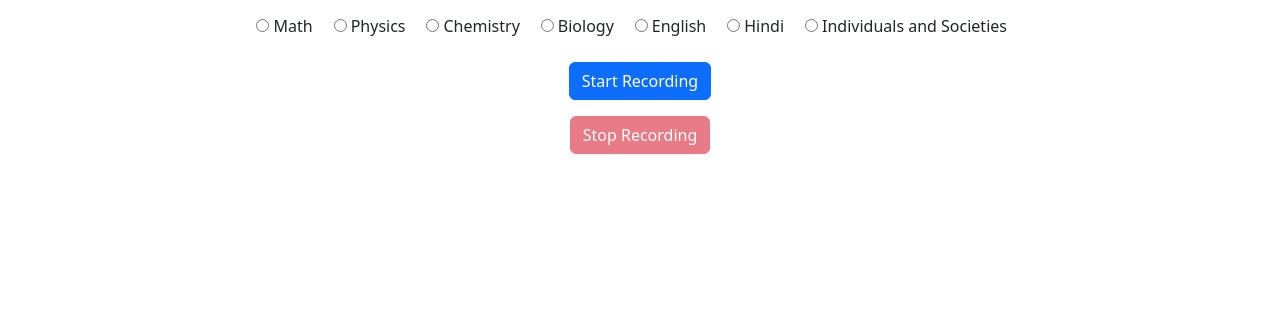
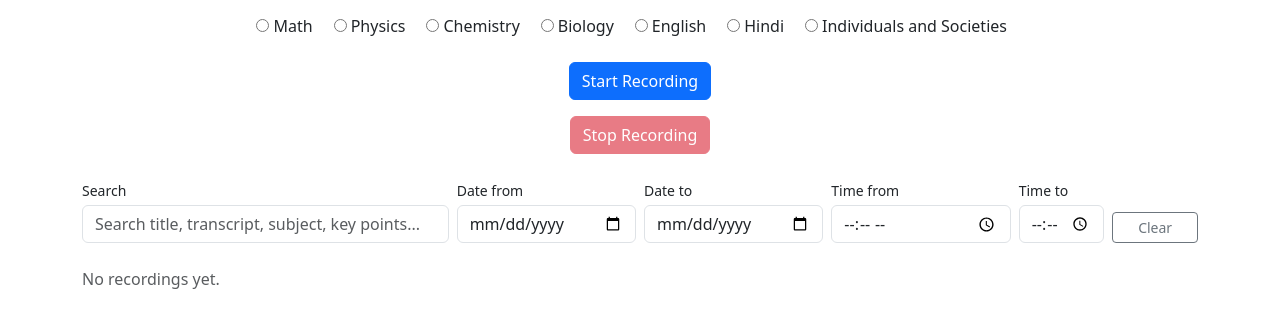
Before and after one commit to muditgoel135/Notes-Recorder, a Flask app: page / in a window 1280 px wide. Shown: the part 162-490 px from the top of the page. Run offline with Flask 3, Linux system fonts and the light colour scheme; some libraries are stand-ins or nearby versions.

Commit message:
Add filtering, pagination and inline note editing
Introduce server-side filtering and pagination for notes and a matching API. Added build_notes_query(), parse_notes_filters_from_request(), DEFAULT_PER_PAGE, check_has_active_transcription(), and /api/notes. Index route now paginates and passes page/total metadata. Extracted recordings list to templates/_notes_list.html and updated templates/index.html with filter UI and client-side JS to fetch, debounce, paginate, poll for active transcriptions, and support inline edit/save. Added /update_note POST to persist title/key points. Minor signature/format tweaks and quoting fix in extract_key_points prompt.

Co-authored-by: Copilot <223556219+Copilot@users.noreply.github.com>
Co-Authored-By: Claude <81847+claude@users.noreply.github.com>

```diff
--- a/app.py
+++ b/app.py
@@ -120,19 +120,127 @@ def init_database():
                 )
 
 
+DEFAULT_PER_PAGE = 30
+
+
+def build_notes_query(search=None, date_from=None, date_to=None, time_from=None, time_to=None):
+    query = Note.query
+
+    if search:
+        like_pattern = f"%{search}%"
+        query = query.filter(
+            db.or_(
+                Note.title.ilike(like_pattern),
+                Note.transcription.ilike(like_pattern),
+                Note.subject.ilike(like_pattern),
+                Note.key_points.ilike(like_pattern),
+            )
+        )
+
+    if date_from:
+        query = query.filter(Note.date >= date_from)
+    if date_to:
+        query = query.filter(Note.date <= date_to)
+
+    if time_from:
+        query = query.filter(Note.start_time >= (time_from + ":00" if len(time_from) == 5 else time_from))
+    if time_to:
+        query = query.filter(Note.start_time <= (time_to + ":59" if len(time_to) == 5 else time_to))
+
+    return query.order_by(Note.id.desc())
+
+
+def parse_notes_filters_from_request():
+    return {
+        "search": (request.args.get("q") or "").strip(),
+        "date_from": (request.args.get("date_from") or "").strip() or None,
+        "date_to": (request.args.get("date_to") or "").strip() or None,
+        "time_from": (request.args.get("time_from") or "").strip() or None,
+        "time_to": (request.args.get("time_to") or "").strip() or None,
+    }
+
+
+def check_has_active_transcription():
+    return db.session.query(
+        Note.query.filter(
+            db.or_(
+                Note.transcription_status.in_(
+                    [TRANSCRIPTION_PENDING, TRANSCRIPTION_PROCESSING]
+                ),
+                Note.key_points_status.in_([KEY_POINTS_PENDING, KEY_POINTS_PROCESSING]),
+            )
+        ).exists()
+    ).scalar()
+
+
 # Flask routes
 @app.route("/")
 def index():
-    notes = Note.query.order_by(Note.id.desc()).all()
-    has_active_transcription = any(
-        note.transcription_status in {TRANSCRIPTION_PENDING, TRANSCRIPTION_PROCESSING}
-        or note.key_points_status in {KEY_POINTS_PENDING, KEY_POINTS_PROCESSING}
-        for note in notes
+    filters = parse_notes_filters_from_request()
+    page = request.args.get("page", 1, type=int)
+    if page < 1:
+        page = 1
+
+    pagination = build_notes_query(**filters).paginate(
+        page=page, per_page=DEFAULT_PER_PAGE, error_out=False
     )
+
+    has_active_transcription = check_has_active_transcription()
+    has_filters = bool(
+        filters["search"]
+        or filters["date_from"]
+        or filters["date_to"]
+        or filters["time_from"]
+        or filters["time_to"]
+    )
+
     return render_template(
         "index.html",
-        notes=notes,
+        notes=pagination.items,
+        page=pagination.page,
+        total_pages=pagination.pages or 1,
+        total=pagination.total,
         has_active_transcription=has_active_transcription,
+        has_filters=has_filters,
+    )
+
+
+@app.route("/api/notes")
+def api_notes():
+    filters = parse_notes_filters_from_request()
+    page = request.args.get("page", 1, type=int)
+    if page < 1:
+        page = 1
+
+    pagination = build_notes_query(**filters).paginate(
+        page=page, per_page=DEFAULT_PER_PAGE, error_out=False
+    )
+
+    has_filters = bool(
+        filters["search"]
+        or filters["date_from"]
+        or filters["date_to"]
+        or filters["time_from"]
+        or filters["time_to"]
+    )
+
+    html = render_template(
+        "_notes_list.html",
+        notes=pagination.items,
+        page=pagination.page,
+        total_pages=pagination.pages or 1,
+        total=pagination.total,
+        has_filters=has_filters,
+    )
+
+    return jsonify(
+        {
+            "html": html,
+            "page": pagination.page,
+            "total_pages": pagination.pages or 1,
+            "total": pagination.total,
+            "has_active_transcription": check_has_active_transcription(),
+        }
     )
 
 
@@ -164,9 +272,7 @@ def update_transcription_status(note_id, status, transcription=None, error=None)
     return note
 
 
-def update_key_points_status(
-    note_id, status, title=None, key_points=None, error=None
-):
+def update_key_points_status(note_id, status, title=None, key_points=None, error=None):
     note = db.session.get(Note, note_id)
     if not note:
         return None
@@ -254,7 +360,7 @@ def extract_key_points(note_id, transcript):
                                 "with ONLY a JSON object of the form "
                                 '{"title": "short descriptive title (max 8 words)", '
                                 '"key_points": "markdown notes summarizing the '
-                                'transcript"}. In key_points, use \'## \' headings '
+                                "transcript\"}. In key_points, use '## ' headings "
                                 "to group related points into sections when the "
                                 "transcript covers multiple topics, and '-' for "
                                 "bullets under each heading. Nested bullets must be "
@@ -398,6 +504,19 @@ def recording_file(filename):
     return send_from_directory(RECORDINGS_DIR, filename)
 
 
+@app.route("/update_note/<int:note_id>", methods=["POST"])
+def update_note(note_id):
+    note = Note.query.get_or_404(note_id)
+    data = request.get_json(silent=True) or {}
+    title = (data.get("title") or "").strip()
+    key_points = (data.get("key_points") or "").strip()
+
+    note.title = title[:200] or None
+    note.key_points = key_points or None
+    db.session.commit()
+    return jsonify({"message": "Note updated."})
+
+
 @app.route("/delete/<int:note_id>", methods=["POST"])
 def delete_note(note_id):
     note = Note.query.get_or_404(note_id)
--- /dev/null
+++ b/templates/_notes_list.html
@@ -0,0 +1,129 @@
+{% if notes %}
+<h2 class="h4">Recordings</h2>
+<div class="list-group">
+    {% for note in notes %}
+    <div class="list-group-item">
+        <div class="d-flex justify-content-between align-items-center gap-3 flex-wrap">
+            <div>
+                <strong>{{ note.subject or "Untitled" }}</strong>
+                <div class="text-muted small">{{ note.date }} {{ note.start_time }} - {{ note.end_time }}
+                </div>
+            </div>
+
+            <div>
+                <form action="{{ '/delete/' + note.id|string }}" method="post" class="mb-0">
+                    <button type="submit" class="btn btn-sm btn-danger">Delete</button>
+                </form>
+            </div>
+
+            {% if note.recording_path %}
+            <audio controls
+                src="{{ url_for('recording_file', filename=note.recording_path.split('/')[-1]) }}">
+            </audio>
+            {% endif %}
+        </div>
+
+        <div class="mt-3">
+            {% if note.transcription_status == "completed" %}
+            {% if note.key_points_status == "completed" %}
+            <div class="note-display" data-note-id="{{ note.id }}">
+                <div class="d-flex justify-content-between align-items-start gap-2">
+                    {% if note.title %}
+                    <div class="fw-semibold mb-2">{{ note.title }}</div>
+                    {% else %}
+                    <div></div>
+                    {% endif %}
+                    <button class="btn btn-link btn-sm ps-0 edit-note-btn" type="button"
+                        data-note-id="{{ note.id }}">
+                        Edit
+                    </button>
+                </div>
+                {% if note.key_points %}
+                {% if note.key_points | length > 500 %}
+                <div class="mb-0 markdown-content collapse" id="keypoints-{{ note.id }}">
+                    <div class="small text-muted mb-1">Key Points</div>
+                    {{ note.key_points | markdown }}
+                </div>
+                <button class="btn btn-link btn-sm ps-0 mt-1" type="button" data-bs-toggle="collapse"
+                    data-bs-target="#keypoints-{{ note.id }}" aria-expanded="false"
+                    aria-controls="keypoints-{{ note.id }}">
+                    Show key points
+                </button>
+                {% else %}
+                <div class="small text-muted mb-1">Key Points</div>
+                <div class="mb-0 markdown-content">{{ note.key_points | markdown }}</div>
+                {% endif %}
+                {% endif %}
+            </div>
+
+            <div class="note-edit-form d-none" data-note-id="{{ note.id }}">
+                <input type="text" class="form-control form-control-sm mb-2 note-title-input"
+                    placeholder="Title" value="{{ note.title or '' }}">
+                <textarea class="form-control form-control-sm mb-2 note-keypoints-input" rows="8"
+                    placeholder="Key points (markdown)">{{ note.key_points or '' }}</textarea>
+                <button class="btn btn-sm btn-primary save-note-btn" type="button"
+                    data-note-id="{{ note.id }}">
+                    Save
+                </button>
+                <button class="btn btn-sm btn-secondary cancel-note-btn" type="button">Cancel</button>
+                <div class="small text-danger note-edit-error mt-1 d-none"></div>
+            </div>
+            {% elif note.key_points_status in ("pending", "processing") %}
+            <div class="small text-muted mb-2">Extracting key points...</div>
+            <p class="mb-0 note-text">{{ note.transcription or "No speech detected." }}</p>
+            {% elif note.key_points_status == "failed" %}
+            <div class="small text-danger mb-1">
+                Key point extraction failed{% if note.key_points_error %}: {{ note.key_points_error }}
+                {% endif %}
+            </div>
+            <p class="mb-0 note-text">{{ note.transcription or "No speech detected." }}</p>
+            {% else %}
+            <p class="mb-0 note-text">{{ note.transcription or "No speech detected." }}</p>
+            {% endif %}
+
+            {% if note.key_points_status == "completed" and note.key_points %}
+            <button class="btn btn-link btn-sm ps-0 mt-1" type="button" data-bs-toggle="collapse"
+                data-bs-target="#transcript-{{ note.id }}">
+                Show full transcript
+            </button>
+            <div class="collapse" id="transcript-{{ note.id }}">
+                <div class="small text-muted mb-1">Full Transcript</div>
+                <p class="mb-0 note-text">{{ note.transcription or "No speech detected." }}</p>
+            </div>
+            {% endif %}
+            {% elif note.transcription_status == "processing" %}
+            <div class="small text-muted">Transcribing...</div>
+            {% elif note.transcription_status == "failed" %}
+            <div class="small text-danger">
+                Transcription failed{% if note.transcription_error %}: {{ note.transcription_error }}{%
+                endif %}
+            </div>
+            {% else %}
+            <div class="small text-muted">Transcription pending...</div>
+            {% endif %}
+        </div>
+    </div>
+    {% endfor %}
+</div>
+
+<nav class="d-flex justify-content-between align-items-center mt-3" id="pagination-controls">
+    <button id="prev-page-btn" class="btn btn-outline-secondary btn-sm" {% if page <= 1 %}disabled{% endif %}
+        data-page="{{ page - 1 }}">
+        Previous
+    </button>
+    <span class="text-muted small">Page {{ page }} of {{ total_pages }} ({{ total }} result{{ "s" if total != 1
+        }})</span>
+    <button id="next-page-btn" class="btn btn-outline-secondary btn-sm" {% if page >= total_pages %}disabled{% endif
+        %} data-page="{{ page + 1 }}">
+        Next
+    </button>
+</nav>
+{% else %}
+<p class="text-muted">
+    {% if has_filters %}
+    No recordings match your search/filters.
+    {% else %}
+    No recordings yet.
+    {% endif %}
+</p>
+{% endif %}
--- a/templates/index.html
+++ b/templates/index.html
@@ -64,78 +64,37 @@
             <div id="recording-status" class="mt-3"></div>
         </div>
 
+        <div id="filters-bar" class="row g-2 mb-3 align-items-end">
+            <div class="col-12 col-md-4">
+                <label for="search-input" class="form-label small mb-1">Search</label>
+                <input type="search" id="search-input" class="form-control"
+                    placeholder="Search title, transcript, subject, key points...">
+            </div>
+            <div class="col-6 col-md-2">
+                <label for="date-from-input" class="form-label small mb-1">Date from</label>
+                <input type="date" id="date-from-input" class="form-control">
+            </div>
+            <div class="col-6 col-md-2">
+                <label for="date-to-input" class="form-label small mb-1">Date to</label>
+                <input type="date" id="date-to-input" class="form-control">
+            </div>
+            <div class="col-6 col-md-2">
+                <label for="time-from-input" class="form-label small mb-1">Time from</label>
+                <input type="time" id="time-from-input" class="form-control">
+            </div>
+            <div class="col-6 col-md-1">
+                <label for="time-to-input" class="form-label small mb-1">Time to</label>
+                <input type="time" id="time-to-input" class="form-control">
+            </div>
+            <div class="col-12 col-md-1">
+                <button id="clear-filters-btn" type="button" class="btn btn-outline-secondary btn-sm w-100">
+                    Clear
+                </button>
+            </div>
+        </div>
+
         <div id="recordings-list" class="mt-4">
-            {% if notes %}
-            <h2 class="h4">Recordings</h2>
-            <div class="list-group">
-                {% for note in notes %}
-                <div class="list-group-item">
-                    <div class="d-flex justify-content-between align-items-center gap-3 flex-wrap">
-                        <div>
-                            <strong>{{ note.subject or "Untitled" }}</strong>
-                            <div class="text-muted small">{{ note.date }} {{ note.start_time }} - {{ note.end_time }}
-                            </div>
-                        </div>
-
-                        <div>
-                            <form action="{{ '/delete/' + note.id|string }}" method="post" class="mb-0">
-                                <button type="submit" class="btn btn-sm btn-danger">Delete</button>
-                            </form>
-                        </div>
-
-                        {% if note.recording_path %}
-                        <audio controls
-                            src="{{ url_for('recording_file', filename=note.recording_path.split('/')[-1]) }}">
-                        </audio>
-                        {% endif %}
-                    </div>
-
-                    <div class="mt-3">
-                        {% if note.transcription_status == "completed" %}
-                        {% if note.key_points_status == "completed" and note.title %}
-                        <div class="fw-semibold mb-2">{{ note.title }}</div>
-                        {% endif %}
-                        {% if note.key_points_status == "completed" and note.key_points %}
-                        <div class="small text-muted mb-1">Key Points</div>
-                        <div class="mb-0 markdown-content">{{ note.key_points | markdown }}</div>
-                        {% elif note.key_points_status in ("pending", "processing") %}
-                        <div class="small text-muted mb-2">Extracting key points...</div>
-                        <p class="mb-0 note-text">{{ note.transcription or "No speech detected." }}</p>
-                        {% elif note.key_points_status == "failed" %}
-                        <div class="small text-danger mb-1">
-                            Key point extraction failed{% if note.key_points_error %}: {{ note.key_points_error }}
-                            {% endif %}
-                        </div>
-                        <p class="mb-0 note-text">{{ note.transcription or "No speech detected." }}</p>
-                        {% else %}
-                        <p class="mb-0 note-text">{{ note.transcription or "No speech detected." }}</p>
-                        {% endif %}
-
-                        {% if note.key_points_status == "completed" and note.key_points %}
-                        <button class="btn btn-link btn-sm ps-0 mt-1" type="button" data-bs-toggle="collapse"
-                            data-bs-target="#transcript-{{ note.id }}">
-                            Show full transcript
-                        </button>
-                        <div class="collapse" id="transcript-{{ note.id }}">
-                            <div class="small text-muted mb-1">Full Transcript</div>
-                            <p class="mb-0 note-text">{{ note.transcription or "No speech detected." }}</p>
-                        </div>
-                        {% endif %}
-                        {% elif note.transcription_status == "processing" %}
-                        <div class="small text-muted">Transcribing...</div>
-                        {% elif note.transcription_status == "failed" %}
-                        <div class="small text-danger">
-                            Transcription failed{% if note.transcription_error %}: {{ note.transcription_error }}{%
-                            endif %}
-                        </div>
-                        {% else %}
-                        <div class="small text-muted">Transcription pending...</div>
-                        {% endif %}
-                    </div>
-                </div>
-                {% endfor %}
-            </div>
-            {% endif %}
+            {% include "_notes_list.html" %}
         </div>
     </div><br>
 
@@ -240,7 +199,7 @@
                         const blob = new Blob(audioChunks, { type: mediaRecorder.mimeType });
                         await uploadRecording(blob, getExtension(mediaRecorder.mimeType));
                         setStatus("Recording saved.");
-                        window.location.reload();
+                        fetchAndRenderNotes(currentPage);
                     } catch (error) {
                         setStatus(error.message, true);
                     }
@@ -264,9 +223,129 @@
             }
         });
 
-        const hasActiveTranscription = {{ has_active_transcription | tojson }};
-        if (hasActiveTranscription) {
-            setTimeout(() => window.location.reload(), 10000);
+        document.getElementById("recordings-list").addEventListener("click", async (event) => {
+            const editButton = event.target.closest(".edit-note-btn");
+            const cancelButton = event.target.closest(".cancel-note-btn");
+            const saveButton = event.target.closest(".save-note-btn");
+            const pageButton = event.target.closest("#prev-page-btn, #next-page-btn");
+
+            if (pageButton && !pageButton.disabled) {
+                fetchAndRenderNotes(Number(pageButton.dataset.page));
+                return;
+            }
+
+            if (editButton) {
+                const noteId = editButton.dataset.noteId;
+                document.querySelector(`.note-display[data-note-id="${noteId}"]`).classList.add("d-none");
+                document.querySelector(`.note-edit-form[data-note-id="${noteId}"]`).classList.remove("d-none");
+                return;
+            }
+
+            if (cancelButton) {
+                const form = cancelButton.closest(".note-edit-form");
+                const noteId = form.dataset.noteId;
+                form.classList.add("d-none");
+                document.querySelector(`.note-display[data-note-id="${noteId}"]`).classList.remove("d-none");
+                return;
+            }
+
+            if (saveButton) {
+                const noteId = saveButton.dataset.noteId;
+                const form = document.querySelector(`.note-edit-form[data-note-id="${noteId}"]`);
+                const title = form.querySelector(".note-title-input").value;
+                const keyPoints = form.querySelector(".note-keypoints-input").value;
+                const errorBox = form.querySelector(".note-edit-error");
+                errorBox.classList.add("d-none");
+                saveButton.disabled = true;
+
+                try {
+                    const response = await fetch(`/update_note/${noteId}`, {
+                        method: "POST",
+                        headers: { "Content-Type": "application/json" },
+                        body: JSON.stringify({ title, key_points: keyPoints })
+                    });
+
+                    if (!response.ok) {
+                        const data = await response.json().catch(() => ({}));
+                        throw new Error(data.error || "Could not save note.");
+                    }
+
+                    fetchAndRenderNotes(currentPage);
+                } catch (error) {
+                    errorBox.textContent = error.message;
+                    errorBox.classList.remove("d-none");
+                    saveButton.disabled = false;
+                }
+            }
+        });
+
+        let currentPage = 1;
+        let pollTimer = null;
+
+        function getCurrentFilters() {
+            return {
+                q: document.getElementById("search-input").value.trim(),
+                date_from: document.getElementById("date-from-input").value,
+                date_to: document.getElementById("date-to-input").value,
+                time_from: document.getElementById("time-from-input").value,
+                time_to: document.getElementById("time-to-input").value,
+            };
         }
+
+        function schedulePolling(shouldPoll) {
+            if (pollTimer) {
+                clearTimeout(pollTimer);
+                pollTimer = null;
+            }
+            if (shouldPoll) {
+                pollTimer = setTimeout(() => fetchAndRenderNotes(currentPage), 10000);
+            }
+        }
+
+        async function fetchAndRenderNotes(page = 1) {
+            const filters = getCurrentFilters();
+            const params = new URLSearchParams();
+            if (filters.q) params.set("q", filters.q);
+            if (filters.date_from) params.set("date_from", filters.date_from);
+            if (filters.date_to) params.set("date_to", filters.date_to);
+            if (filters.time_from) params.set("time_from", filters.time_from);
+            if (filters.time_to) params.set("time_to", filters.time_to);
+            params.set("page", String(page));
+
+            const response = await fetch(`/api/notes?${params.toString()}`);
+            if (!response.ok) {
+                return;
+            }
+            const data = await response.json();
+            currentPage = data.page;
+            document.getElementById("recordings-list").innerHTML = data.html;
+            schedulePolling(data.has_active_transcription);
+        }
+
+        function debounce(fn, delayMs) {
+            let timeoutId;
+            return (...args) => {
+                clearTimeout(timeoutId);
+                timeoutId = setTimeout(() => fn(...args), delayMs);
+            };
+        }
+
+        const debouncedSearch = debounce(() => fetchAndRenderNotes(1), 300);
+        document.getElementById("search-input").addEventListener("input", debouncedSearch);
+
+        ["date-from-input", "date-to-input", "time-from-input", "time-to-input"].forEach((id) => {
+            document.getElementById(id).addEventListener("change", () => fetchAndRenderNotes(1));
+        });
+
+        document.getElementById("clear-filters-btn").addEventListener("click", () => {
+            document.getElementById("search-input").value = "";
+            document.getElementById("date-from-input").value = "";
+            document.getElementById("date-to-input").value = "";
+            document.getElementById("time-from-input").value = "";
+            document.getElementById("time-to-input").value = "";
+            fetchAndRenderNotes(1);
+        });
+
+        schedulePolling({{ has_active_transcription | tojson }});
     </script>
 </body>
```
